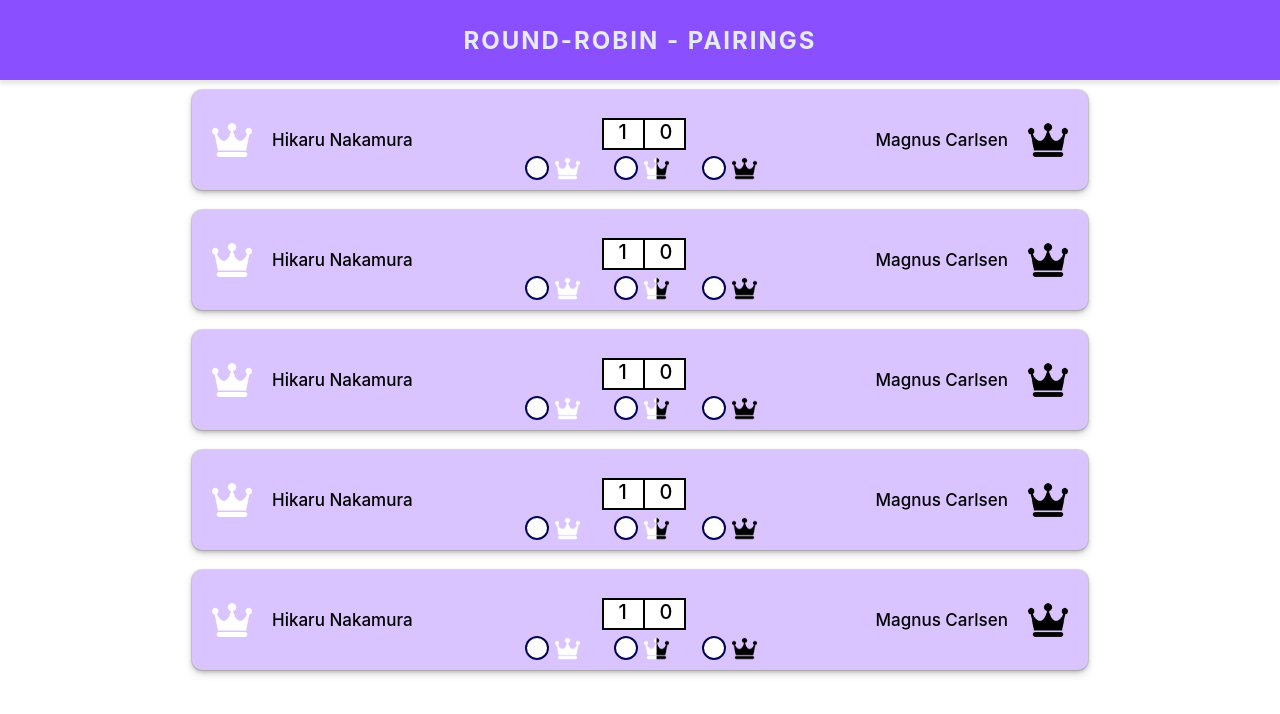
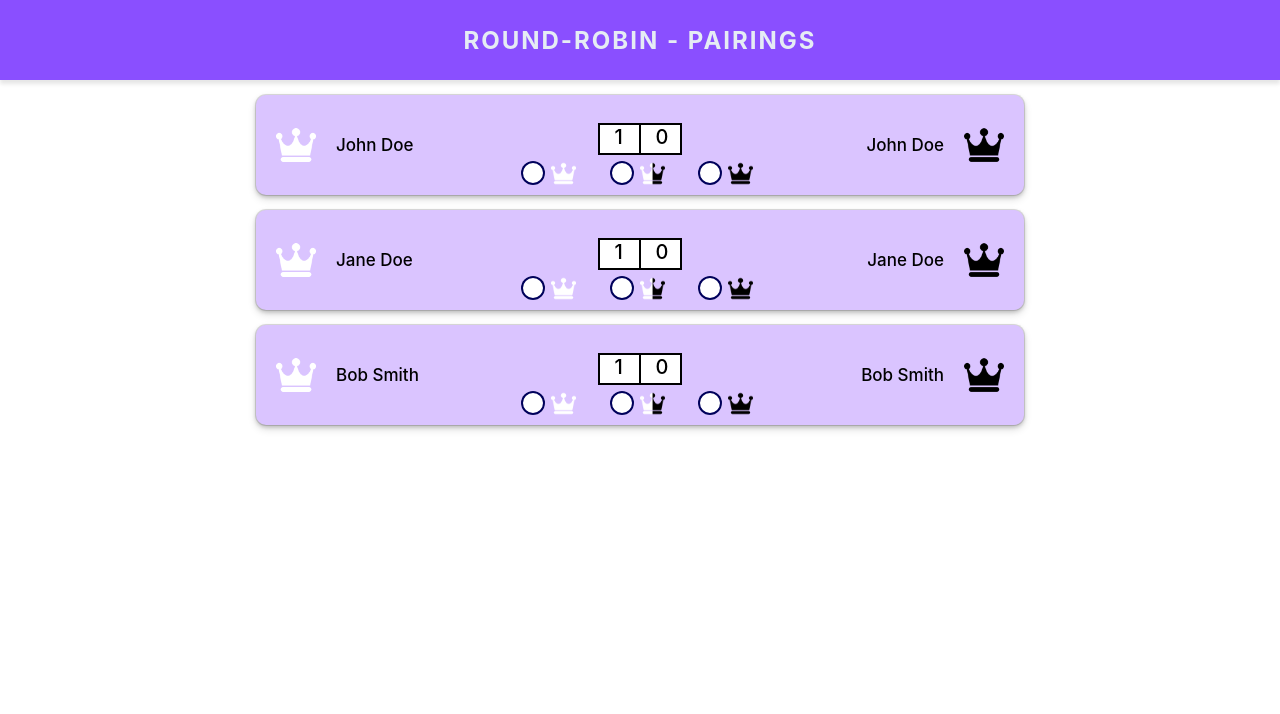
Before and after one commit to Rolero4/round_robin_pairing, a React (Create React App) app: page / in a window 1280 px wide. Shown: the top 714 px of the page. Built offline with nearby package versions, Linux system fonts and the light colour scheme.

Commit message:
RRP-8: Add ScheduleRow UI

```diff
--- a/src/components/pairings/schedule/Schedule.tsx
+++ b/src/components/pairings/schedule/Schedule.tsx
@@ -1,16 +1,39 @@
 import React from "react";
 import "./Schedule.scss";
 import ScheduleRow from "./schedule-row/ScheduleRow";
+// import { Player } from "../../../utils/Helpers";
+
+const players = [
+  {
+    id: 1,
+    firstName: "John",
+    lastName: "Doe",
+    country: "USA",
+    rating: 1500,
+  },
+  {
+    id: 2,
+    firstName: "Jane",
+    lastName: "Doe",
+    country: "Canada",
+    rating: 1600,
+  },
+  {
+    id: 3,
+    firstName: "Bob",
+    lastName: "Smith",
+    country: "Australia",
+    rating: 1700,
+  },
+];
 
 const Schedule = () => {
   return (
     <>
       <div className="schedule-data">
-        <ScheduleRow />
-        <ScheduleRow />
-        <ScheduleRow />
-        <ScheduleRow />
-        <ScheduleRow />
+        {players.map(player => (
+          <ScheduleRow player1={player} player2={player} />
+        ))}
       </div>
     </>
   );
--- a/src/components/pairings/schedule/schedule-row/ScheduleRow.scss
+++ b/src/components/pairings/schedule/schedule-row/ScheduleRow.scss
@@ -1,6 +1,6 @@
 .schedule-row {
-  margin: 10px;
-  width: 70%;
+  margin-top: 15px;
+  width: 60%;
   height: 100px;
   background-color: #dac4ff;
   border-radius: 10px;
@@ -8,39 +8,30 @@
   justify-content: space-between;
   box-shadow: 0 2px 4px rgba(0, 0, 0, 0.2), 0 4px 8px rgba(0, 0, 0, 0.14),
     0 0 0 1px rgba(0, 0, 0, 0.12);
-}
 
   .first-player,
   .second-player {
     display: flex;
     align-items: center;
-}
 
-.first-player {
+    &.first-player {
       justify-content: start;
     }
 
-.color {
-  height: 30px;
-  width: 30px;
-  border-radius: 30px;
+    img {
+      width: 40px;
       margin: 0 20px;
     }
 
-.first-player img,
-.second-player img {
-  width: 40px;
-  margin: 0 20px;
+    .name {
+      font-weight: 500;
+      font-size: 17px;
+    }
   }
 
   .second-player {
     justify-content: end;
   }
-
-.first-player .name,
-.second-player .name {
-  font-weight: 500;
-  font-size: 17px;
 }
 
 .result {
@@ -49,7 +40,6 @@
   justify-content: center;
   align-items: center;
   padding-top: 30px;
-}
 
   .result-text {
     flex-grow: 4;
@@ -59,9 +49,8 @@
     max-height: 28px;
     border: 2px solid black;
     background-color: white;
-}
 
-.result-text text {
+    text {
       width: 10px;
       font-size: 20px;
       font-weight: 500;
@@ -72,6 +61,8 @@
       width: 2px;
       background-color: #000;
     }
+  }
+}
 
 $primary-color: #00005c;
 $text-color: mix(#000, $primary-color, 64%);
@@ -81,7 +72,6 @@
   flex-direction: row;
   justify-content: space-between;
   min-width: 250px;
-}
 
   label {
     display: flex;
@@ -90,25 +80,31 @@
     position: relative;
     overflow: hidden;
     margin-bottom: 0.375em;
+
     input {
       position: absolute;
       left: -9999px;
+
       &:checked + span {
         background-color: mix(#fff, $primary-color, 84%);
+
         &:before {
           box-shadow: inset 0 0 0 0.4375em $primary-color;
         }
       }
     }
+
     span {
       display: flex;
       align-items: center;
       padding: 0.375em 0.75em 0.375em 0.375em;
       border-radius: 99em;
       transition: 0.25s ease;
+
       &:hover {
         background-color: mix(#fff, $primary-color, 84%);
       }
+
       &:before {
         display: flex;
         flex-shrink: 0;
@@ -121,8 +117,10 @@
         transition: 0.25s ease;
         box-shadow: inset 0 0 0 0.125em $primary-color;
       }
+
       img {
         width: 25px;
       }
     }
   }
+}
--- a/src/components/pairings/schedule/schedule-row/ScheduleRow.tsx
+++ b/src/components/pairings/schedule/schedule-row/ScheduleRow.tsx
@@ -10,14 +10,13 @@
   player2: Player;
 }
 
-// const ScheduleRow = ({ player1, player2 }: ScheduleRowProps) => {
-const ScheduleRow = () => {
+const ScheduleRow = ({ player1, player2 }: ScheduleRowProps) => {
   return (
     <>
       <div className="schedule-row">
         <div className="first-player">
           <img className="radio-icon" src={whiteIcon} alt="white" />
-          <text className="name">Hikaru Nakamura</text>
+          <text className="name">{`${player1.firstName} ${player1.lastName}`}</text>
         </div>
 
         <div className="result">
@@ -52,7 +51,7 @@
         </div>
 
         <div className="second-player">
-          <text className="name">Magnus Carlsen</text>
+          <text className="name">{`${player2.firstName} ${player2.lastName}`}</text>
           <img className="radio-icon" src={blackIcon} alt="white" />
         </div>
       </div>
```
Lines whose indentation alone changed are shown as unchanged.
